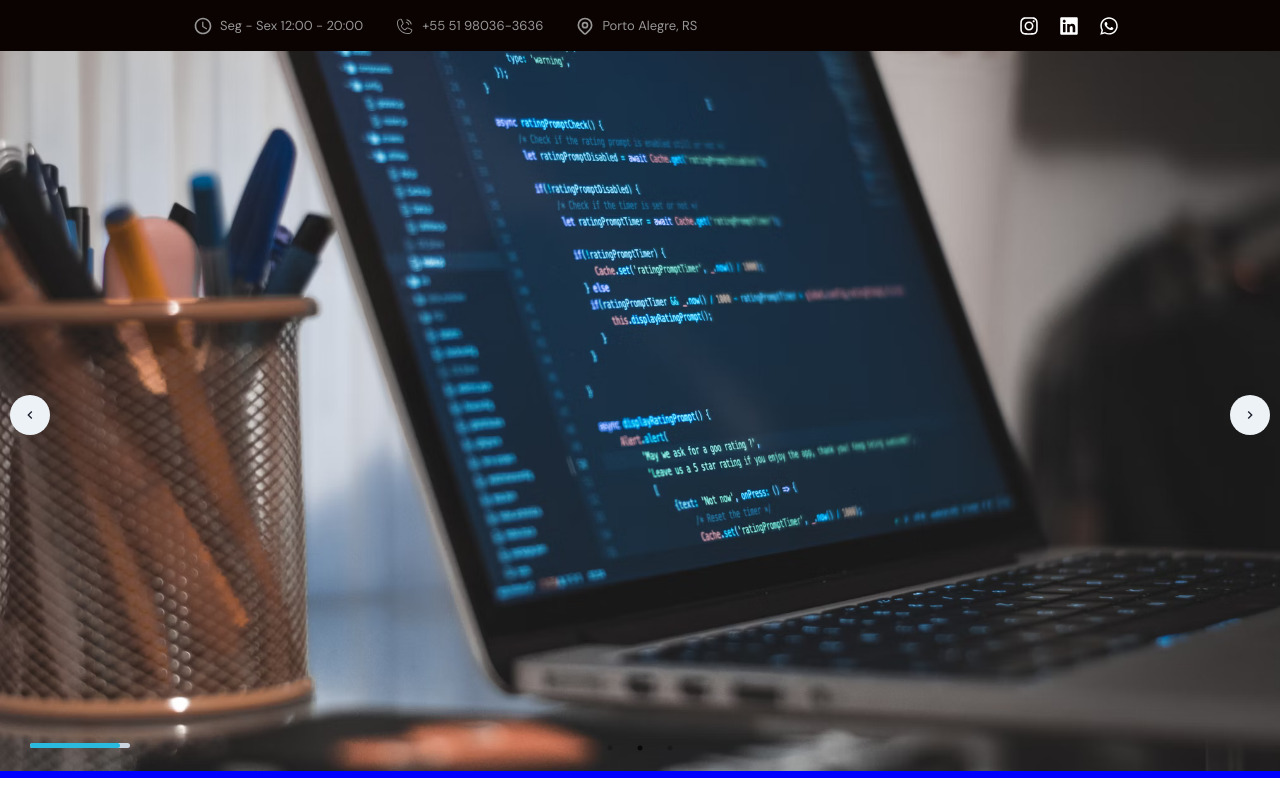
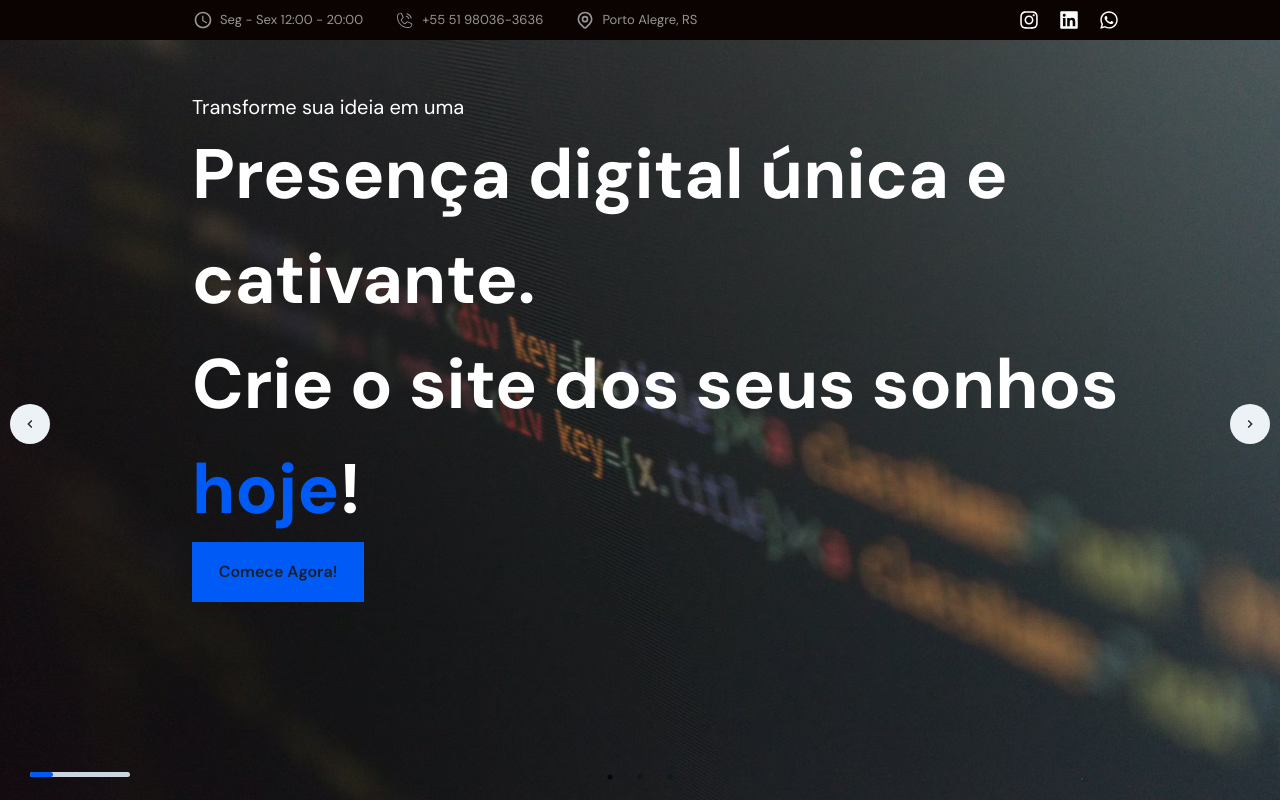
Before and after one commit to matheus-gomess/matheus-gomess.github.io, a React (Create React App) app: page / in a window 1280 px wide. Shown: the top 800 px of the page. Built offline with nearby package versions, Linux system fonts and the light colour scheme.

Commit message:
feat: altering stylizing page & new size for the topics

```diff
--- a/src/components/Carrousel.jsx
+++ b/src/components/Carrousel.jsx
@@ -1,4 +1,4 @@
-import { Box, IconButton } from "@chakra-ui/react";
+import { Box, Button, IconButton, Link, Text } from "@chakra-ui/react";
 import { ChevronLeftIcon, ChevronRightIcon } from "@chakra-ui/icons";
 import Slider from "react-slick";
 import { useRef, useEffect, useState } from "react";
@@ -12,14 +12,16 @@ const ImageCarousel = () => {
   const sliderRef = useRef(null);
   const [progress, setProgress] = useState(100);
   const [intervalId, setIntervalId] = useState(null);
-  const duration = 10000;
+  const [currentIndex, setCurrentIndex] = useState(0); // Para identificar o slide atual
+  const [opacity, setOpacity] = useState(1);
+  const duration = 15000;
 
   const settings = {
     dots: true,
     infinite: true,
-    speed: 500,
+    speed: 700,
     autoplay: true,
-    autoplaySpeed: 5000,
+    autoplaySpeed: 7500,
     slidesToShow: 1,
     slidesToScroll: 1,
     cssEase: "linear",
@@ -39,7 +41,12 @@ const ImageCarousel = () => {
         <ul style={{ margin: 0 }}>{dots}</ul>
       </div>
     ),
-    beforeChange: () => {
+    beforeChange: (current, next) => {
+      setOpacity(0);
+      setTimeout(() => {
+        setCurrentIndex(next); // Atualiza o índice para personalizar a posição
+        setOpacity(1);
+      }, 1500);
       resetProgress();
     },
   };
@@ -57,6 +64,115 @@ const ImageCarousel = () => {
     resetProgress();
     return () => clearInterval(intervalId);
   }, []);
+
+  // Função para retornar estilos personalizados com base no índice atual
+  const getTextStyles = () => {
+    switch (currentIndex) {
+      case 0: // Estilos para o primeiro slide (texto alinhado à esquerda e verticalmente)
+        return (
+          <Box
+            position="absolute"
+            top="40%" // Alinhado verticalmente ao centro
+            left="15%" // Mais à esquerda
+            transform="translateY(-50%)"
+            zIndex={2}
+            fontFamily="DM Sans, sans-serif"
+            fontWeight="400"
+            color="white"
+            textAlign="left"
+            opacity={opacity}
+            transition="opacity 1.5s ease-in-out"
+            whiteSpace="pre-wrap"
+          >
+            <Text fontSize="20px">Transforme sua ideia em uma</Text>
+            <Text fontSize="70px" fontWeight="bold">
+              Presença digital única e cativante. <br />
+              Crie o site dos seus sonhos{" "}
+              <Text as="span" color="#005AF5">
+                hoje
+              </Text>
+              !
+            </Text>
+            <Link href="#products" style={{ textDecoration: "none" }}>
+              <Button
+                width="172px"
+                height="60px"
+                borderRadius="0px"
+                bgColor="#005AF5"
+                _hover={{ bgColor: "#003ba1" }}
+              >
+                Comece Agora!
+              </Button>
+            </Link>
+          </Box>
+        );
+      case 1: // Estilos para o segundo slide (texto centralizado em duas linhas)
+        return (
+          <Box
+            position="absolute"
+            top="50%"
+            left="50%"
+            transform="translate(-50%, -50%)" // Centraliza o texto
+            zIndex={2}
+            fontSize="40px"
+            fontFamily="DM Sans, sans-serif"
+            fontWeight="400"
+            color="white"
+            textAlign="center" // Alinha o texto no centro
+            opacity={opacity}
+            transition="opacity 1.5s ease-in-out"
+            whiteSpace="pre-wrap"
+          >
+            A porta de entrada para o sucesso online começa com um site
+            profissional. Vamos construir o seu juntos!
+            <Link href="#products" style={{ textDecoration: "none" }}>
+              <Button
+                width="172px"
+                height="60px"
+                borderRadius="0px"
+                bgColor="#005AF5"
+                _hover={{ bgColor: "#003ba1" }}
+              >
+                Comece Agora!
+              </Button>
+            </Link>
+          </Box>
+        );
+      case 2: // Estilos para o terceiro slide (mantém centralizado padrão)
+        return (
+          <Box
+            position="absolute"
+            bottom="20%" // Um pouco mais para cima da base
+            left="50%"
+            transform="translateX(-50%)"
+            zIndex={2}
+            fontSize="40px"
+            fontFamily="DM Sans, sans-serif"
+            fontWeight="400"
+            color="white"
+            textAlign="center"
+            opacity={opacity}
+            transition="opacity 1.5s ease-in-out"
+            whiteSpace="pre-wrap"
+          >
+            Seja visto, seja lembrado. Construa uma vitrine virtual que impressiona!
+            <Link href="#products" style={{ textDecoration: "none" }}>
+              <Button
+                width="172px"
+                height="60px"
+                borderRadius="0px"
+                bgColor="#005AF5"
+                _hover={{ bgColor: "#003ba1" }}
+              >
+                Comece Agora!
+              </Button>
+            </Link>
+          </Box>
+        );
+      default:
+        return {};
+    }
+  };
 
   return (
     <Box position="relative" width="full" overflow="hidden">
@@ -85,7 +201,7 @@ const ImageCarousel = () => {
 
       <Slider ref={sliderRef} {...settings}>
         {images.map((src, index) => (
-          <Box key={index} height="90vh">
+          <Box key={index} height="95vh">
             <img
               src={src}
               alt={`Slide ${index}`}
@@ -94,6 +210,9 @@ const ImageCarousel = () => {
           </Box>
         ))}
       </Slider>
+
+      {getTextStyles()}
+
       <Box
         position="absolute"
         bottom="30px"
@@ -107,7 +226,7 @@ const ImageCarousel = () => {
           height="100%"
           width={`${progress}%`}
           borderRadius="20px"
-          backgroundColor="#2abadd"
+          backgroundColor="#005AF5"
           transition="width 0.1s linear"
         />
       </Box>
@@ -119,7 +238,7 @@ const ImageCarousel = () => {
         }
 
         .slick-dots li.slick-active button:before {
-          color: #2abadd;
+          color: #005AF5;
           opacity: 1;
         }
       `}</style>
--- a/src/components/ScrollToTop.jsx
+++ b/src/components/ScrollToTop.jsx
@@ -1,6 +1,6 @@
 import { useState, useEffect } from "react";
 import { IconButton, Tooltip } from "@chakra-ui/react";
-import { ChevronUpIcon } from "@chakra-ui/icons";
+import { ArrowUpIcon } from "@chakra-ui/icons";
 
 const ScrollToTop = () => {
   const [isVisible, setIsVisible] = useState(false);
@@ -15,7 +15,7 @@ const ScrollToTop = () => {
 
   // Função para verificar a posição do scroll
   const toggleVisibility = () => {
-    if (window.pageYOffset > 300) {
+    if (window.scrollY > 300) {
       setIsVisible(true);
     } else {
       setIsVisible(false);
@@ -39,10 +39,10 @@ const ScrollToTop = () => {
             right="20px"
             size="lg"
             onClick={scrollToTop}
-            icon={<ChevronUpIcon boxSize={6} color="black"/>}
+            icon={<ArrowUpIcon boxSize={6} />}
             aria-label="Scroll to top"
-            bgColor="#ffffff78"
-            _hover={{}}
+            bgColor="rgb(26, 31, 36)"
+            _hover={{bgColor:"rgb(0, 99, 217)"}}
             borderRadius="full"
           />
         </Tooltip>
--- a/src/topics/InfoHeader.jsx
+++ b/src/topics/InfoHeader.jsx
@@ -16,7 +16,7 @@ export default function InfoHeader() {
     <Container
       minWidth="100%"
       bgColor="#0B0301"
-      height="51px"
+      height="5vh"
       color="#969696"
       display="flex"
       alignItems="center"
--- a/src/topics/Main.jsx
+++ b/src/topics/Main.jsx
@@ -3,7 +3,7 @@ import ImageCarousel from "../components/Carrousel";
 
 export default function Main () {
     return (
-        <Box bgColor="blue" id="home">
+        <Box id="home">
            <ImageCarousel />
         </Box>
     )
--- a/src/topics/Products.jsx
+++ b/src/topics/Products.jsx
@@ -2,8 +2,8 @@ import { Box, Text } from "@chakra-ui/react";
 
 export default function Products () {
     return (
-        <Box minH="50vh" id="products">
-            <Text>Esses são os produtos</Text>
+        <Box minH="100vh" id="products">
+            <Text color="black">Esses são os produtos</Text>
         </Box>
     )
 }
```
